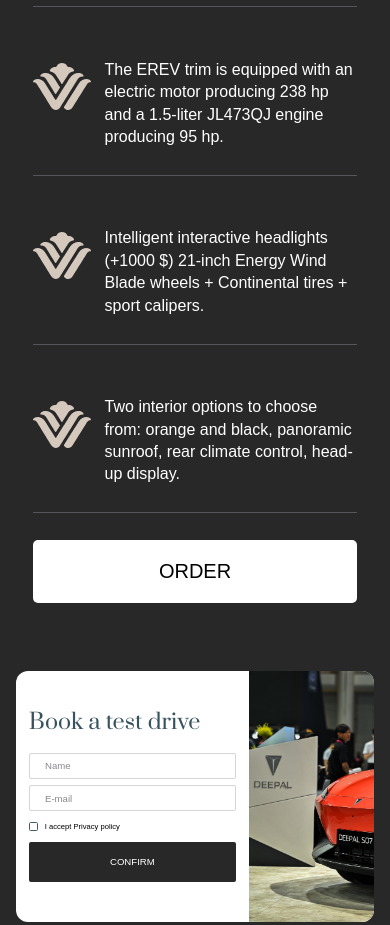
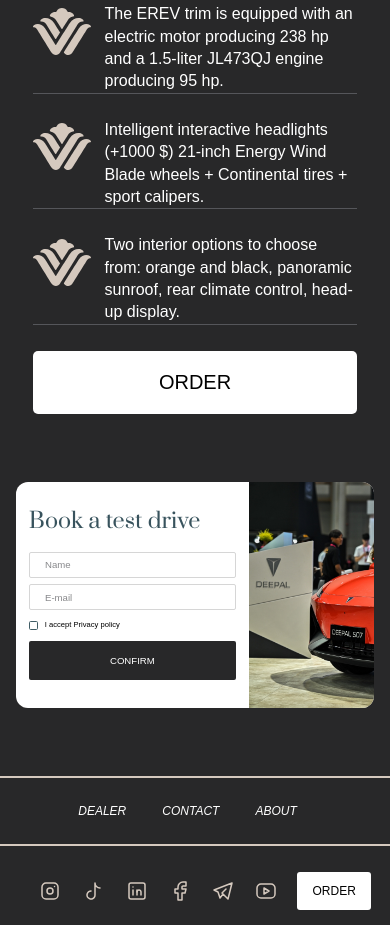
Before and after one commit to AnosovSergey/mst-test, a plain HTML site: page index.html in a window 390 px wide. Shown: the part 1186-2111 px from the top of the page. Drawn offline with Linux system fonts and the light colour scheme.

Commit message:
правка css footer

```diff
--- a/css/style.css
+++ b/css/style.css
@@ -834,6 +834,10 @@ body {
         font-size: 1.5em;
     }
 
+    .screen__second__property-listing {
+        padding-top: 1.5em;
+    }
+
     .property-list {
         flex-direction: column;
         justify-content: center;
@@ -843,6 +847,7 @@ body {
     .property-list__item {
         min-width: 100%;
         max-width: 100%;
+        padding: 0;
     }
 
     .property-card__description {
@@ -850,6 +855,7 @@ body {
 
     .contact-form {
         font-size: 0.4em;
+        height: 35.25em;
     }
 
     .contact-form__right {
@@ -858,6 +864,12 @@ body {
 
     .contact-form__image-women {
         display: none;
+    }
+    .footer__logo {
+        display: none;
+    }
+    .footer__bottom-row > div {
+        flex: none;
     }
 }
 
```
